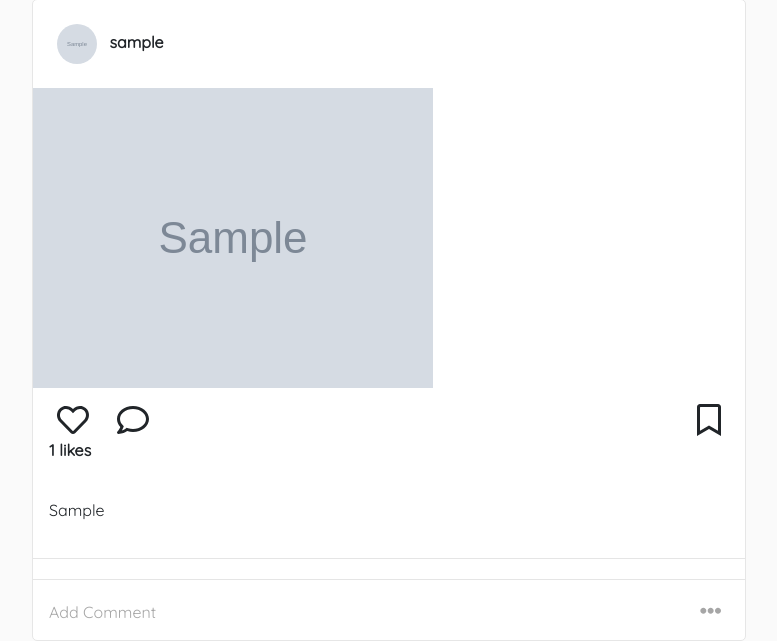
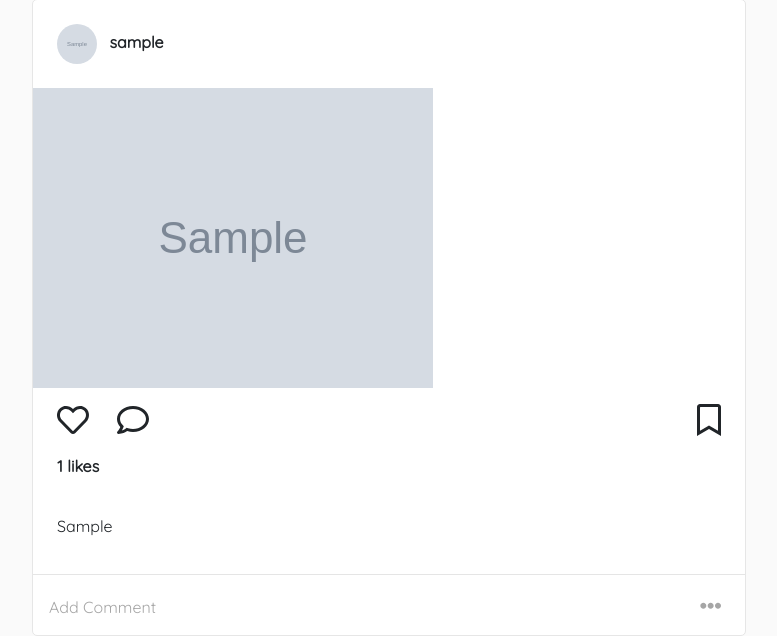
Before and after one commit to SamNgigi/Instagram, a Django app: page / in a window 1280 px wide. Shown: the part 167-808 px from the top of the page, without its empty margins (69-846 px from the left). Run offline with Django 3.2, Linux system fonts and the light colour scheme; a user stored in the database is signed in; tables that the repository leaves empty hold one stand-in row (values such as "Sample post"); grey boxes marked "Sample" are stand-in pictures; some libraries are stand-ins or nearby versions.

Commit message:
Small ui edits

```diff
--- a/Gram/templates/index.html
+++ b/Gram/templates/index.html
@@ -18,10 +18,9 @@
           <a href="#" style="color:inherit;"><i class="far fa-bookmark fa-2x float-right mr-4"></i></a>
         </div>
         <div class="likes">
-          <p class="ml-3"><strong>{{photo.likes}} likes</strong></p>
-          <p class="p-3">{{photo.caption}}</p>
+          <p class="ml-4 mt-3"><strong>{{photo.likes}} likes</strong></p>
+          <p class="p-3 ml-2">{{photo.caption}}</p>
         </div>
-        <hr>
         <hr>
         <div class="comment mb-3">
           <a class="p-3 exampleModal" href="#exampleModal" data-toggle="modal" data-target="#exampleModal" style="color:#a6a6a6;">Add Comment</a>
```
